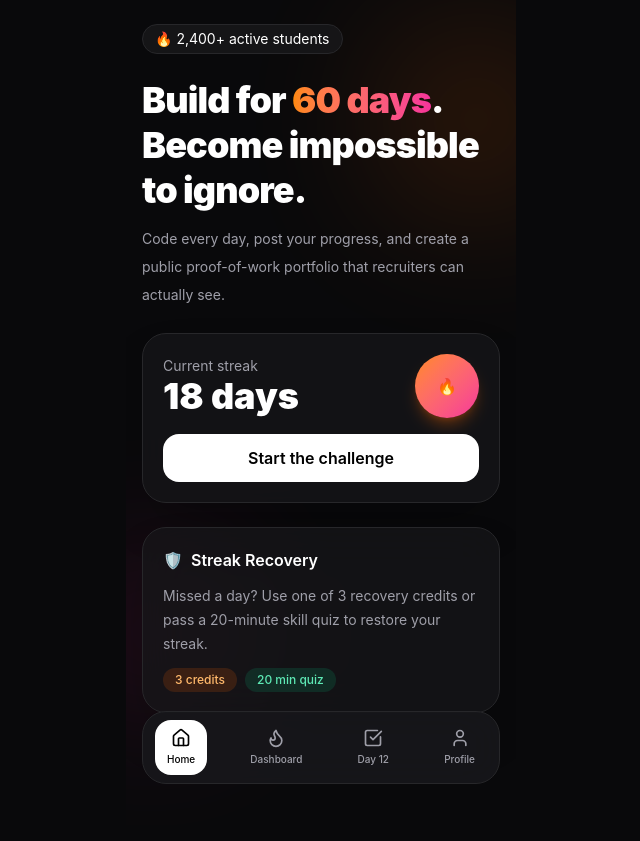
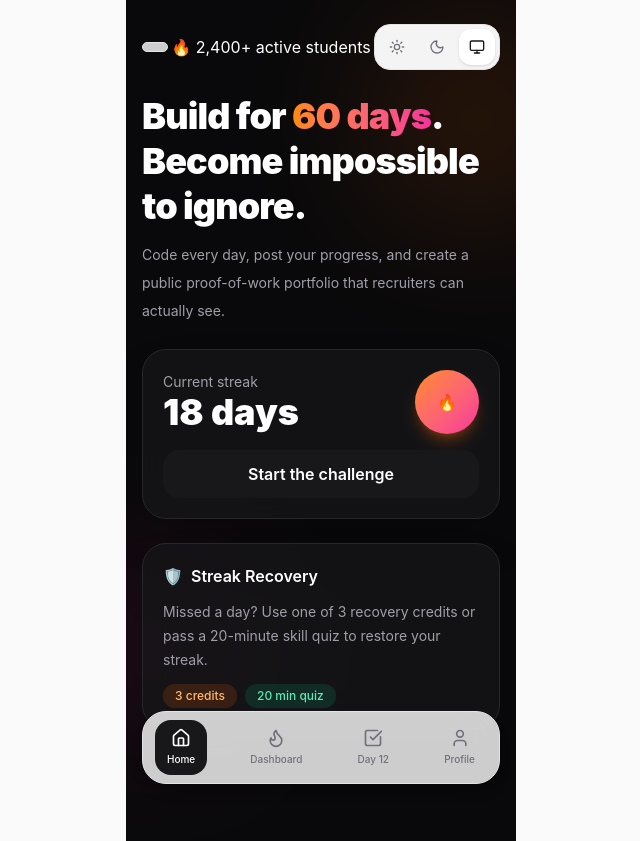
Before and after one commit to asimafirdous/CodeKeeper, a React (Vite) app: page / in a window 1280 px wide. Shown: the whole page, without its empty margins (319-959 px from the left). Built offline with nearby package versions, Linux system fonts and the light colour scheme.

Commit message:
Phase 1.5: add theme system and smooth navigation UX

```diff
--- a/package.json
+++ b/package.json
@@ -10,6 +10,7 @@
     "preview": "vite preview"
   },
   "dependencies": {
+    "framer-motion": "^13.0.0",
     "lucide-react": "^1.30.0",
     "react": "^19.2.8",
     "react-dom": "^19.2.8",
--- a/src/App.jsx
+++ b/src/App.jsx
@@ -1,16 +1,35 @@
-import { BrowserRouter, Routes, Route } from 'react-router-dom'
+import { BrowserRouter, Routes, Route, useLocation } from 'react-router-dom'
+import { AnimatePresence, motion } from 'framer-motion'
 import Landing from './pages/Landing'
 import Dashboard from './pages/Dashboard'
 import Day from './pages/Day'
 
+function AnimatedRoutes() {
+  const location = useLocation()
+
+  return (
+    <AnimatePresence mode="wait">
+      <motion.div
+        key={location.pathname}
+        initial={{ opacity: 0, y: 8 }}
+        animate={{ opacity: 1, y: 0 }}
+        exit={{ opacity: 0, y: -8 }}
+        transition={{ duration: 0.18 }}
+      >
+        <Routes location={location}>
+          <Route path="/" element={<Landing />} />
+          <Route path="/dashboard" element={<Dashboard />} />
+          <Route path="/day/12" element={<Day />} />
+        </Routes>
+      </motion.div>
+    </AnimatePresence>
+  )
+}
+
 export default function App() {
   return (
     <BrowserRouter>
-      <Routes>
-        <Route path="/" element={<Landing />} />
-        <Route path="/dashboard" element={<Dashboard />} />
-        <Route path="/day/12" element={<Day />} />
-      </Routes>
+      <AnimatedRoutes />
     </BrowserRouter>
   )
 }
--- /dev/null
+++ b/src/components/AppButton.jsx
@@ -0,0 +1,22 @@
+export default function AppButton({
+  children,
+  variant = 'primary',
+  className = '',
+  ...props
+}) {
+  const styles = {
+    primary:
+      'bg-zinc-900 dark:bg-white text-white dark:text-black hover:opacity-90',
+    secondary:
+      'bg-zinc-100 dark:bg-zinc-800 text-zinc-900 dark:text-white hover:bg-zinc-200 dark:hover:bg-zinc-700',
+  }
+
+  return (
+    <button
+      {...props}
+      className={`w-full h-12 rounded-2xl font-semibold transition-all duration-200 active:scale-[0.98] focus:outline-none focus:ring-2 focus:ring-orange-400/50 ${styles[variant]} ${className}`}
+    >
+      {children}
+    </button>
+  )
+}
--- a/src/components/BottomNav.jsx
+++ b/src/components/BottomNav.jsx
@@ -1,9 +1,7 @@
 import { Home, Flame, CheckSquare, User } from 'lucide-react'
-import { Link, useLocation } from 'react-router-dom'
+import { NavLink } from 'react-router-dom'
 
 export default function BottomNav() {
-  const { pathname } = useLocation()
-
   const items = [
     { icon: Home, label: 'Home', to: '/' },
     { icon: Flame, label: 'Dashboard', to: '/dashboard' },
@@ -12,25 +10,26 @@ export default function BottomNav() {
   ]
 
   return (
-    <div className="fixed bottom-4 left-1/2 -translate-x-1/2 w-[358px] bg-zinc-900/90 backdrop-blur-xl border border-zinc-800 rounded-3xl px-3 py-2 z-50">
+    <div className="fixed bottom-4 left-1/2 -translate-x-1/2 w-[358px] bg-white/80 dark:bg-zinc-900/90 backdrop-blur-xl border border-zinc-200 dark:border-zinc-800 rounded-3xl px-3 py-2 z-50 shadow-lg">
       <div className="flex items-center justify-between">
         {items.map((item) => {
           const Icon = item.icon
-          const active = pathname === item.to
 
           return (
-            <Link
+            <NavLink
               key={item.label}
               to={item.to}
-              className={`flex flex-col items-center gap-1 px-3 py-2 rounded-2xl transition-all ${
-                active
-                  ? 'bg-white text-black'
-                  : 'text-zinc-400 hover:text-white'
-              }`}
+              className={({ isActive }) =>
+                `flex flex-col items-center gap-1 px-3 py-2 rounded-2xl transition-all duration-200 active:scale-95 ${
+                  isActive
+                    ? 'bg-zinc-900 dark:bg-white text-white dark:text-black'
+                    : 'text-zinc-500 dark:text-zinc-400 hover:text-zinc-900 dark:hover:text-white'
+                }`
+              }
             >
               <Icon className="w-5 h-5" />
               <span className="text-[10px] font-medium">{item.label}</span>
-            </Link>
+            </NavLink>
           )
         })}
       </div>
--- /dev/null
+++ b/src/components/ThemeToggle.jsx
@@ -0,0 +1,35 @@
+import { Sun, Moon, Monitor } from 'lucide-react'
+import { useTheme } from '../context/ThemeContext'
+
+export default function ThemeToggle() {
+  const { mode, setMode } = useTheme()
+
+  const options = [
+    { value: 'light', icon: Sun },
+    { value: 'dark', icon: Moon },
+    { value: 'auto', icon: Monitor },
+  ]
+
+  return (
+    <div className="flex items-center gap-1 p-1 rounded-2xl bg-zinc-100 dark:bg-zinc-800 border border-zinc-200 dark:border-zinc-700">
+      {options.map((opt) => {
+        const Icon = opt.icon
+        const active = mode === opt.value
+
+        return (
+          <button
+            key={opt.value}
+            onClick={() => setMode(opt.value)}
+            className={`w-9 h-9 rounded-xl flex items-center justify-center transition-all duration-200 ${
+              active
+                ? 'bg-white dark:bg-zinc-900 shadow text-zinc-900 dark:text-white'
+                : 'text-zinc-500 dark:text-zinc-400 hover:text-zinc-900 dark:hover:text-white'
+            }`}
+          >
+            <Icon className="w-4 h-4" />
+          </button>
+        )
+      })}
+    </div>
+  )
+}
--- /dev/null
+++ b/src/context/ThemeContext.jsx
@@ -0,0 +1,51 @@
+import { createContext, useContext, useEffect, useState } from 'react'
+
+const ThemeContext = createContext()
+
+export function ThemeProvider({ children }) {
+  const [mode, setMode] = useState(() => {
+    return localStorage.getItem('theme-mode') || 'auto'
+  })
+
+  const getSystemTheme = () => {
+    return window.matchMedia('(prefers-color-scheme: dark)').matches
+      ? 'dark'
+      : 'light'
+  }
+
+  const [theme, setTheme] = useState(getSystemTheme())
+
+  useEffect(() => {
+    localStorage.setItem('theme-mode', mode)
+
+    const applyTheme = () => {
+      if (mode === 'auto') {
+        setTheme(getSystemTheme())
+      } else {
+        setTheme(mode)
+      }
+    }
+
+    applyTheme()
+
+    const media = window.matchMedia('(prefers-color-scheme: dark)')
+    media.addEventListener('change', applyTheme)
+
+    return () => media.removeEventListener('change', applyTheme)
+  }, [mode])
+
+  useEffect(() => {
+    document.documentElement.classList.remove('light', 'dark')
+    document.documentElement.classList.add(theme)
+  }, [theme])
+
+  return (
+    <ThemeContext.Provider value={{ mode, setMode, theme }}>
+      {children}
+    </ThemeContext.Provider>
+  )
+}
+
+export function useTheme() {
+  return useContext(ThemeContext)
+}
--- a/src/index.css
+++ b/src/index.css
@@ -1,20 +1,28 @@
 @import "tailwindcss";
 
 :root {
-  color-scheme: dark;
+  color-scheme: light dark;
 }
 
-* {
-  box-sizing: border-box;
+html {
+  transition: background-color 0.3s ease, color 0.3s ease;
 }
 
 body {
   margin: 0;
   font-family: Inter, system-ui, sans-serif;
+  -webkit-font-smoothing: antialiased;
+  -moz-osx-font-smoothing: grayscale;
+}
+
+html.light body {
+  background: #fafafa;
+  color: #111827;
+}
+
+html.dark body {
   background: #09090b;
   color: white;
-  -webkit-font-smoothing: antialiased;
-  -moz-osx-font-smoothing: grayscale;
 }
 
 #root {
--- a/src/main.jsx
+++ b/src/main.jsx
@@ -2,9 +2,12 @@ import React from 'react'
 import ReactDOM from 'react-dom/client'
 import App from './App'
 import './index.css'
+import { ThemeProvider } from './context/ThemeContext'
 
 ReactDOM.createRoot(document.getElementById('root')).render(
   <React.StrictMode>
-    <App />
+    <ThemeProvider>
+      <App />
+    </ThemeProvider>
   </React.StrictMode>
 )
--- a/src/pages/Dashboard.jsx
+++ b/src/pages/Dashboard.jsx
@@ -3,6 +3,7 @@ import { student, todayTask } from '../data/mockData'
 import BottomNav from '../components/BottomNav'
 import Card from '../components/Card'
 import ProgressBar from '../components/ProgressBar'
+import AppButton from '../components/AppButton'
 
 export default function Dashboard() {
   return (
@@ -59,9 +60,7 @@ export default function Dashboard() {
             {todayTask.description}
           </p>
 
-          <button className="w-full h-12 rounded-2xl bg-white text-black font-semibold">
-            Continue Day 12
-          </button>
+          <AppButton> Submit Day 12 </AppButton>
         </div>
 
         <div className="bg-zinc-900 border border-zinc-800 rounded-3xl p-5 space-y-3">
--- a/src/pages/Landing.jsx
+++ b/src/pages/Landing.jsx
@@ -1,15 +1,22 @@
 import BottomNav from '../components/BottomNav'
 import Card from '../components/Card'
+import ThemeToggle from '../components/ThemeToggle'
+import AppButton from '../components/AppButton'
+import { useNavigate } from 'react-router-dom'
 
 export default function Landing() {
+  const navigate = useNavigate()
   return (
     <div className="min-h-screen max-w-[390px] mx-auto px-4 py-6 bg-zinc-950 text-white relative overflow-hidden pb-28">
       <div className="glow w-40 h-40 bg-orange-500 top-10 -right-10" />
       <div className="glow w-32 h-32 bg-pink-500 bottom-32 -left-10" />
 
       <div className="relative z-10 space-y-6">
-        <div className="inline-flex items-center gap-2 bg-zinc-900/80 border border-zinc-800 px-3 py-1 rounded-full text-sm">
+        <div className="flex items-center justify-between">
+          <div className="inline-flex items-center gap-2 bg-white/80 dark:bg-zinc-900/80 border border-zinc-200 dark:border-zinc-800 px-3 py-1 rounded-full text-sm">
+          </div>
           🔥 2,400+ active students
+          <ThemeToggle />
         </div>
 
         <div className="space-y-3">
@@ -35,9 +42,9 @@ export default function Landing() {
             </div>
           </div>
 
-          <button className="w-full h-12 rounded-2xl bg-white text-black font-semibold active:scale-[0.98] transition-transform">
+          <AppButton onClick={() => navigate('/dashboard')}>
             Start the challenge
-          </button>
+          </AppButton>
         </Card>
 
         <Card className="space-y-3">
@@ -60,7 +67,6 @@ export default function Landing() {
           </div>
         </Card>
       </div>
-
       <BottomNav />
     </div>
   )
```
Also changed, not shown: 1 other file (tests, documents, lock files or other folders).
